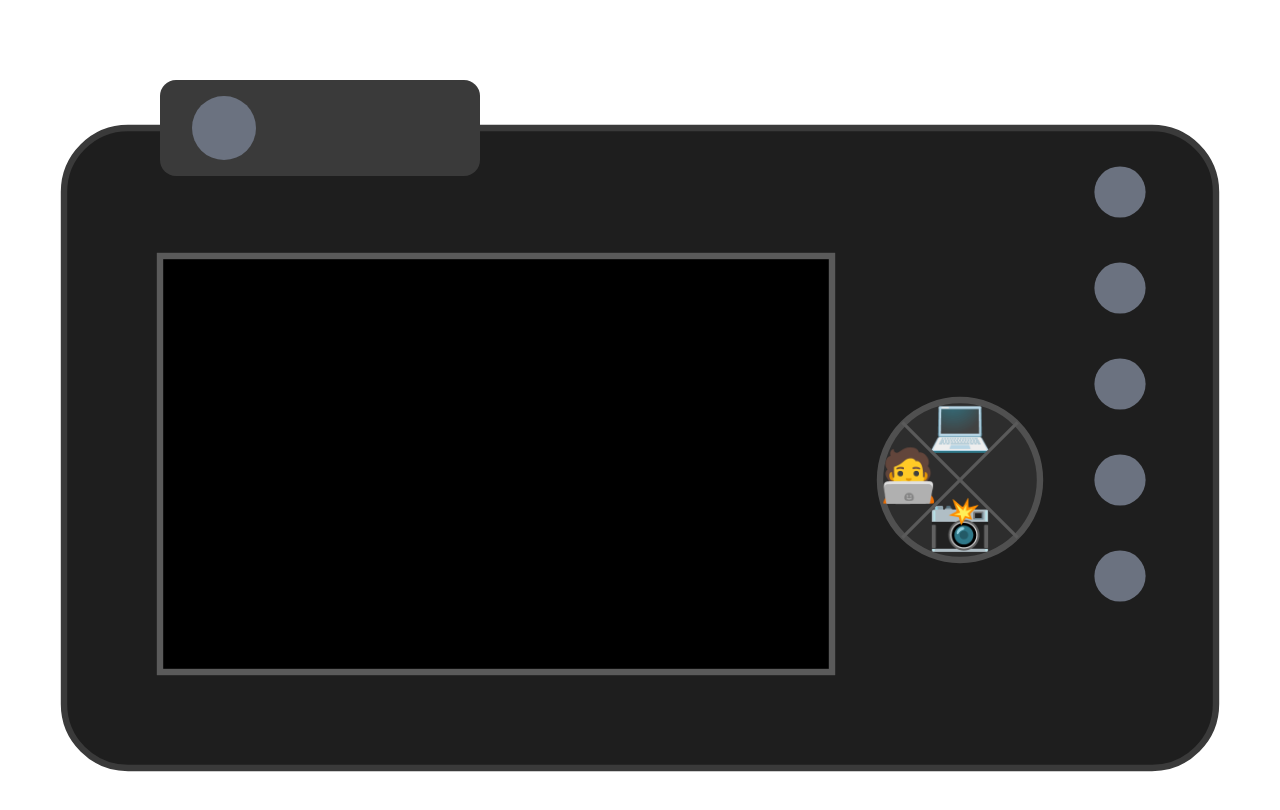
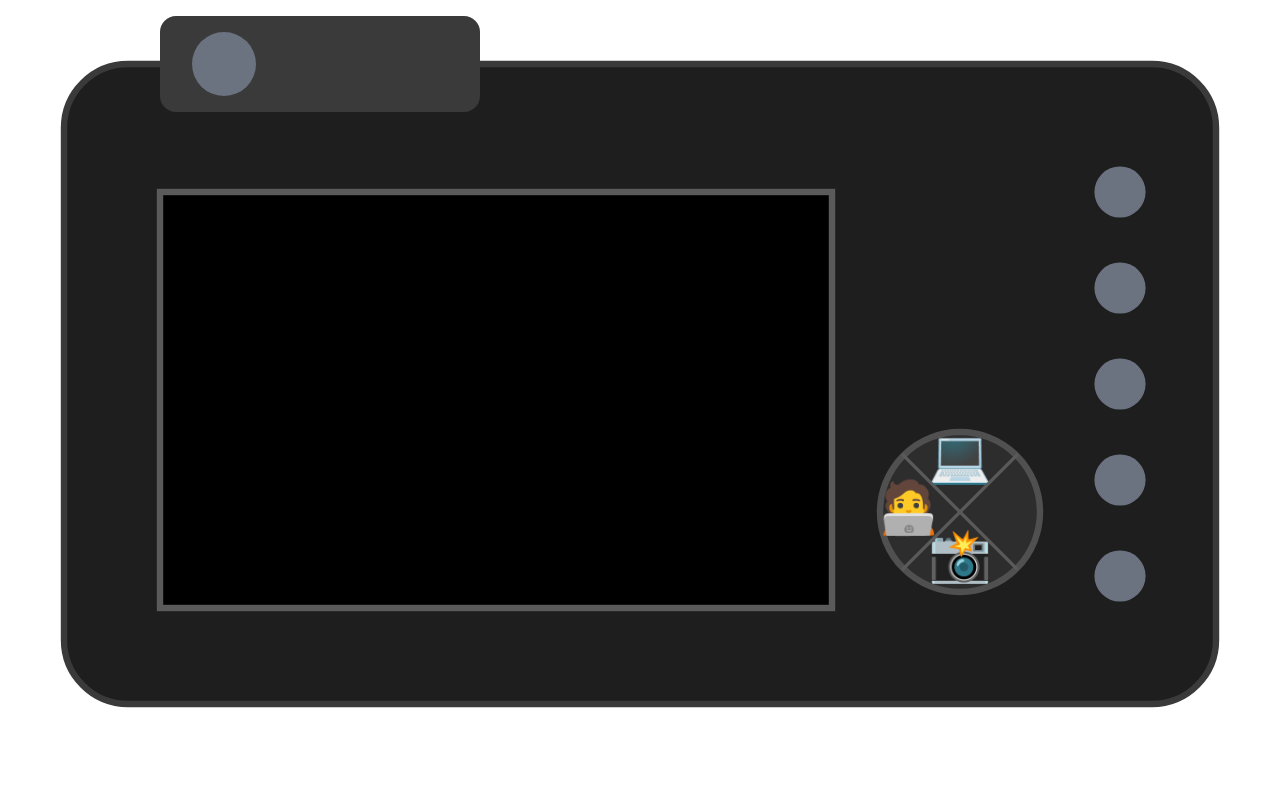
Before and after one commit to calebyhan/calebhan, a React (Create React App) app: page / in a window 1280 px wide. Shown: the top 810 px of the page. Built offline with nearby package versions, Linux system fonts and the light colour scheme; the HTML template or start-up script is replaced by a standard one.

Commit message:
relative positioning, ui cleanup

```diff
--- a/src/CameraUI.js
+++ b/src/CameraUI.js
@@ -1,15 +1,25 @@
+import React from "react";
 import { useNavigate } from "react-router-dom";
 
 const CameraUI = () => {
     const navigate = useNavigate();
 
     // Define base coordinates and dimensions as variables
-    const bodyX = 20, bodyY = 40, bodyWidth = 360, bodyHeight = 200;
-    const screenX = 50, screenY = 80, screenWidth = 210, screenHeight = 130;
-    const circleX = 300, circleY = 150, circleRadius = 25;
+    const bodyX = 20, bodyY = 20, bodyWidth = 360, bodyHeight = 200;
+    const screenX = 50, screenY = 60, screenWidth = 210, screenHeight = 130;
+    const circleX = 300, circleY = 160, circleRadius = 25;
 
-    const crossLine1X1 = 318, crossLine1Y1 = 168, crossLine1X2 = 282, crossLine1Y2 = 132;
-    const crossLine2X1 = 282, crossLine2Y1 = 168, crossLine2X2 = 318, crossLine2Y2 = 132;
+    const crossLineX1 = circleX + 18, crossLineY1 = circleY + 18, crossLineX2 = circleX - 18, crossLineY2 = circleY - 18;
+
+    React.useEffect(() => {
+        // Lock scroll when Camera UI is up
+        document.body.style.overflow = "hidden";
+
+        // Clean up to reset overflow property when component unmounts
+        return () => {
+            document.body.style.overflow = "auto";
+        };
+    }, []);
 
     return (
         <div className="relative flex justify-center items-center h-screen bg-gray-900">
@@ -33,8 +43,8 @@ const CameraUI = () => {
                 </text>
 
                 {/* Cross pattern for dividing the circle */}
-                <line x1={crossLine1X1} y1={crossLine1Y1} x2={crossLine1X2} y2={crossLine1Y2} stroke="#5A5A5A" strokeWidth="1" />
-                <line x1={crossLine2X1} y1={crossLine2Y1} x2={crossLine2X2} y2={crossLine2Y2} stroke="#5A5A5A" strokeWidth="1" />
+                <line x1={crossLineX1} y1={crossLineY1} x2={crossLineX2} y2={crossLineY2} stroke="#5A5A5A" strokeWidth="1" />
+                <line x1={crossLineX1} y1={crossLineY2} x2={crossLineX2} y2={crossLineY1} stroke="#5A5A5A" strokeWidth="1" />
 
                 {/* Additional Buttons */}
                 <circle cx="350" cy="60" r="8" fill="#6B7280" className="cursor-pointer" />
```
